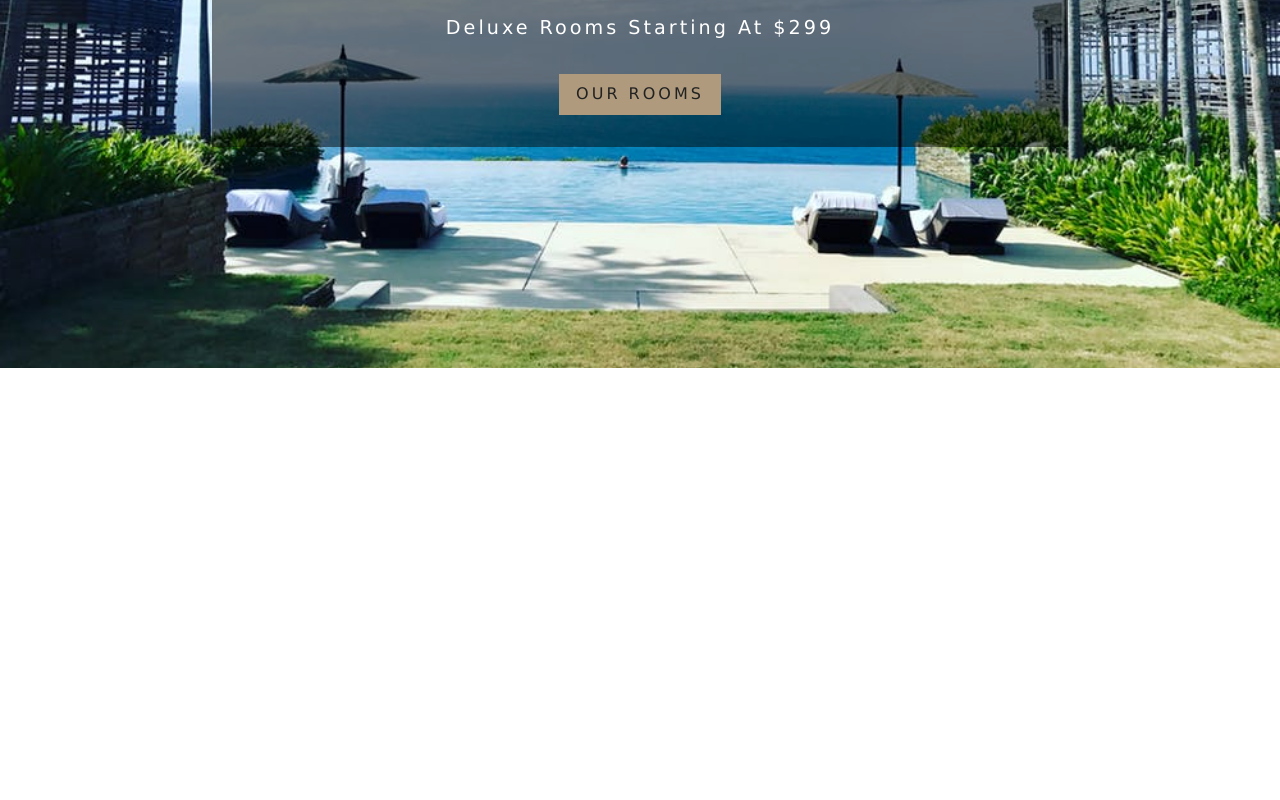
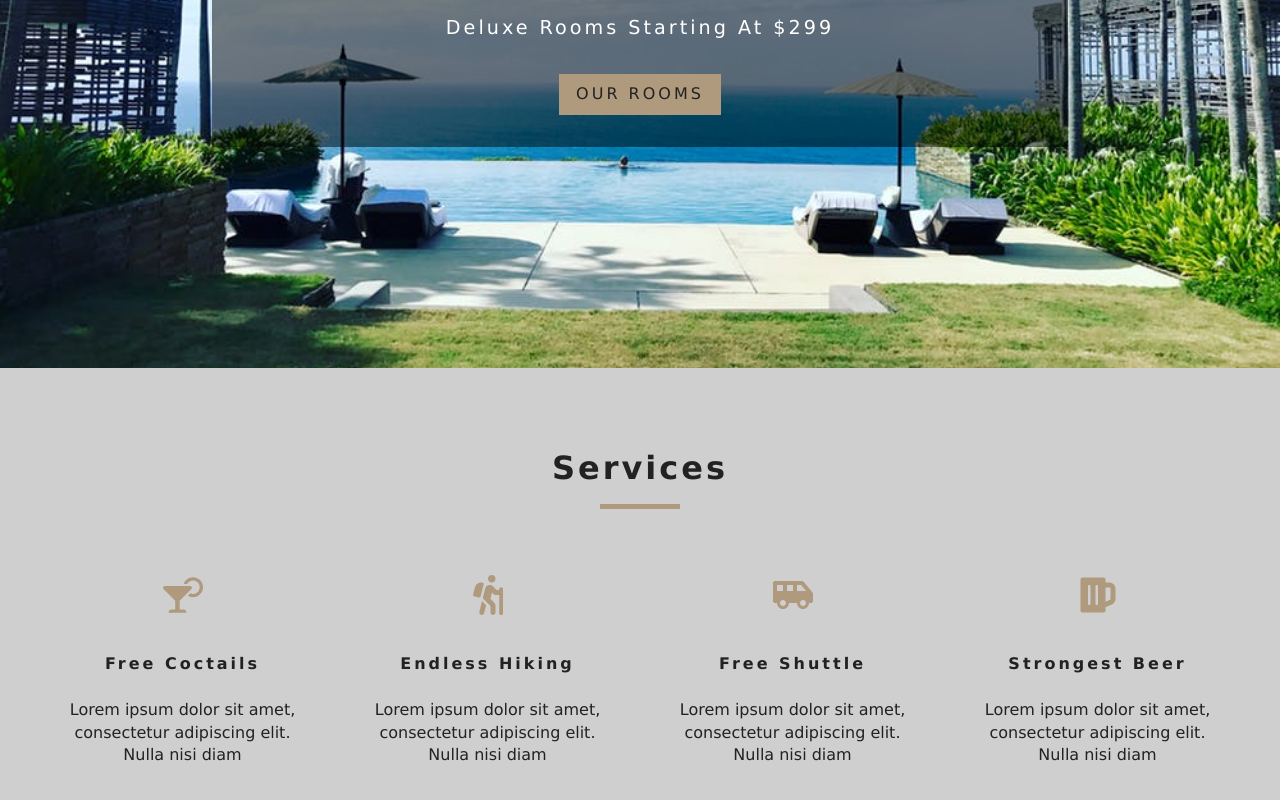
Before and after one commit to kristinaht/resort-react-app, a React (Create React App) app: page / in a window 1280 px wide. Shown: the part 432-1232 px from the top of the page. Before the commit the page ends 800 px from the top, so only its background shows below. Built offline with nearby package versions, Linux system fonts and the light colour scheme.

Commit message:
create Services component and reusable Title component

```diff
--- a/src/App.css
+++ b/src/App.css
@@ -254,6 +254,7 @@
 }
 .services h6 {
   letter-spacing: var(--mainSpacing);
+  text-transform: capitalize;
 }
 .services p {
   width: 80%;
--- /dev/null
+++ b/src/components/Services.js
@@ -0,0 +1,46 @@
+import React, { Component } from 'react'
+import Title from './Title'
+import { FaCocktail, FaHiking, FaShuttleVan, FaBeer } from 'react-icons/fa'
+
+export default class Services extends Component {
+  state={
+    services: [
+      {
+        icon: <FaCocktail />,
+        title: 'Free coctails',
+        info: 'Lorem ipsum dolor sit amet, consectetur adipiscing elit. Nulla nisi diam'
+      },
+      {
+        icon: <FaHiking />,
+        title: 'Endless Hiking',
+        info: 'Lorem ipsum dolor sit amet, consectetur adipiscing elit. Nulla nisi diam'
+      },
+      {
+        icon: <FaShuttleVan />,
+        title: 'Free shuttle',
+        info: 'Lorem ipsum dolor sit amet, consectetur adipiscing elit. Nulla nisi diam'
+      },
+      {
+        icon: <FaBeer />,
+        title: 'Strongest beer',
+        info: 'Lorem ipsum dolor sit amet, consectetur adipiscing elit. Nulla nisi diam'
+      }
+    ]
+  }
+  render() {
+    return (
+      <section className='services'>
+        <Title title='services' />
+        <div className='services-center'>
+          {this.state.services.map((item, index) => {
+            return <article key={index} className="service">
+              <span>{item.icon}</span>
+              <h6>{item.title}</h6>
+              <p>{item.info}</p>
+            </article>
+          })}
+        </div>
+      </section>
+    )
+  }
+}
--- /dev/null
+++ b/src/components/Title.js
@@ -0,0 +1,10 @@
+import React from 'react'
+
+export default function Title({ title }) {
+  return (
+    <div className='section-title'>
+      <h4>{title}</h4>
+      <div />
+    </div>
+  );
+}
--- a/src/pages/Home.js
+++ b/src/pages/Home.js
@@ -2,16 +2,21 @@
 import Hero from '../components/Hero'
 import Banner from '../components/Banner'
 import { Link } from 'react-router-dom'
+import Services from '../components/Services'
 
 export default function Home() {
   return (
+    <React.Fragment>
       <Hero>
         <Banner
-        title='luxurious rooms' subtitle='deluxe rooms starting at $299'>
+          title='luxurious rooms'
+          subtitle='deluxe rooms starting at $299'>
           <Link to='/rooms' className='btn-primary'>
             our rooms
           </Link>
         </Banner>
       </Hero>
+      <Services />
+    </React.Fragment>
   );
 }
```
Lines whose indentation alone changed are shown as unchanged.
